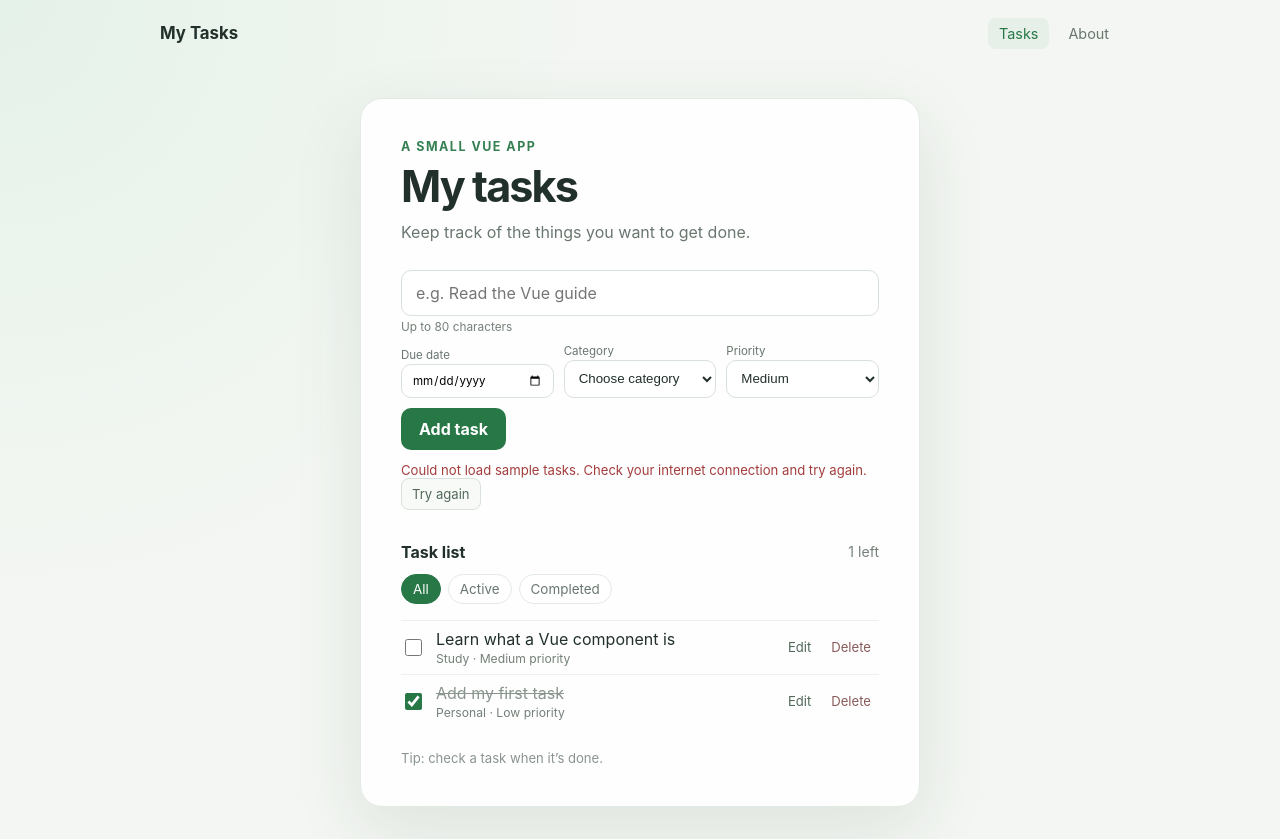
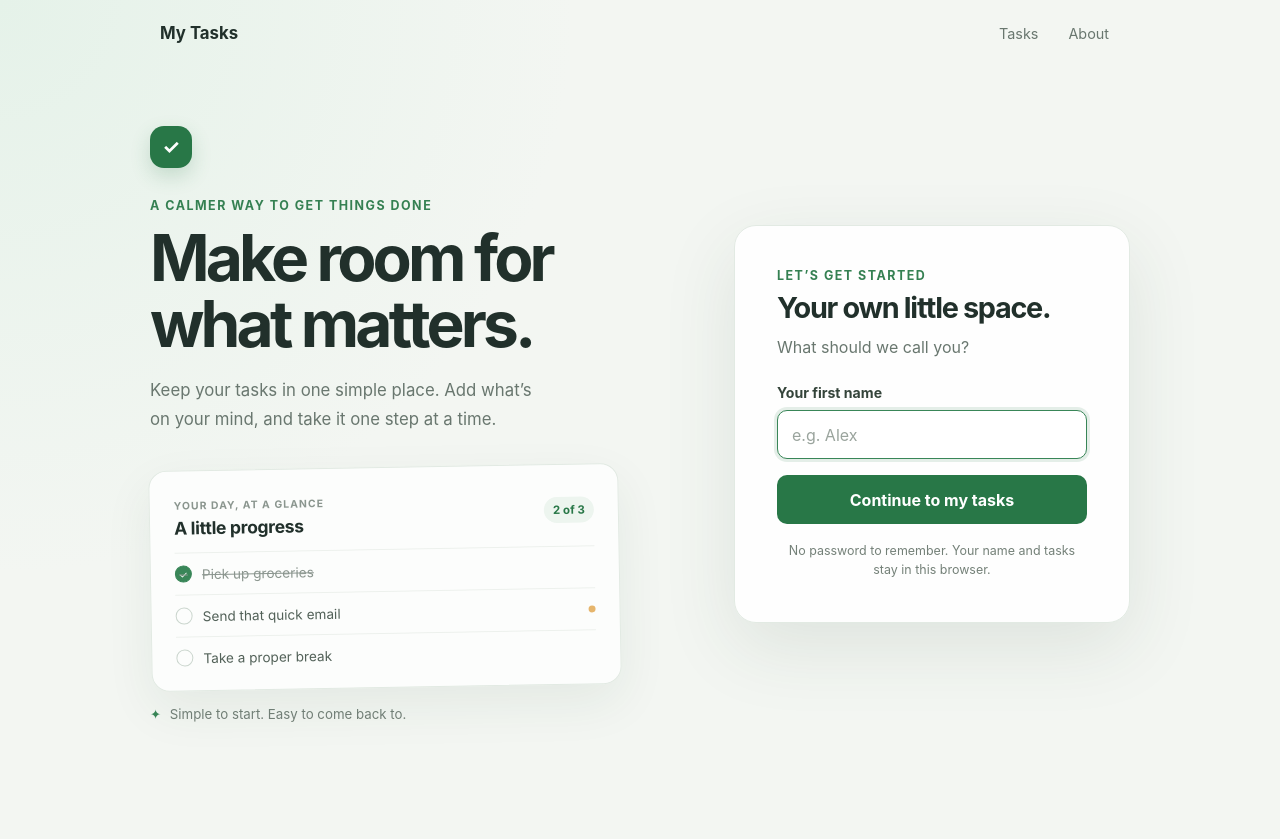
Before and after one commit to ChristineNanu/Task-Tracker, a Vue app in the folder vue-project/: page / in a window 1280 px wide. After the commit the page ends 800 px from the top, so only its background shows below. Built offline with nearby package versions, Linux system fonts and the light colour scheme; no server answers.

Commit message:
feat: implement welcome view with profile setup and task preview

```diff
--- a/vue-project/src/assets/main.css
+++ b/vue-project/src/assets/main.css
@@ -75,6 +75,259 @@ button {
   min-height: calc(100vh - 66px);
   place-items: center;
   padding: 32px 18px;
+}
+
+.welcome-page {
+  display: grid;
+  min-height: calc(100vh - 66px);
+  place-items: center;
+  padding: 54px 24px 72px;
+}
+
+.welcome-layout {
+  display: grid;
+  width: min(100%, 980px);
+  grid-template-columns: minmax(0, 1.1fr) minmax(320px, 0.9fr);
+  align-items: center;
+  gap: clamp(40px, 8vw, 100px);
+}
+
+.welcome-copy {
+  max-width: 470px;
+}
+
+.welcome-mark {
+  display: grid;
+  width: 42px;
+  height: 42px;
+  margin-bottom: 30px;
+  place-items: center;
+  border-radius: 14px;
+  background: #287747;
+  color: white;
+  font-size: 1.25rem;
+  font-weight: 750;
+  box-shadow: 0 8px 20px rgba(40, 119, 71, 0.2);
+}
+
+.welcome-copy .eyebrow {
+  margin-bottom: 12px;
+}
+
+.welcome-copy h1 {
+  max-width: 430px;
+  font-size: clamp(2.5rem, 5vw, 4rem);
+  letter-spacing: -0.06em;
+  line-height: 1.04;
+}
+
+.welcome-description {
+  max-width: 390px;
+  margin-top: 18px;
+  color: #69776f;
+  font-size: 1.05rem;
+  line-height: 1.7;
+}
+
+.preview-card {
+  margin-top: 34px;
+  padding: 22px 24px 12px;
+  border: 1px solid #e2eae3;
+  border-radius: 18px;
+  background: rgba(255, 255, 255, 0.8);
+  box-shadow: 0 18px 50px rgba(35, 65, 46, 0.07);
+  transform: rotate(-1deg);
+}
+
+.preview-heading {
+  display: flex;
+  align-items: center;
+  justify-content: space-between;
+  margin-bottom: 14px;
+}
+
+.preview-label {
+  color: #8a958e;
+  font-size: 0.65rem;
+  font-weight: 750;
+  letter-spacing: 0.1em;
+}
+
+.preview-heading h2 {
+  margin-top: 4px;
+  font-size: 1.1rem;
+  letter-spacing: -0.02em;
+}
+
+.preview-count {
+  padding: 6px 9px;
+  border-radius: 999px;
+  background: #edf5ef;
+  color: #287747;
+  font-size: 0.72rem;
+  font-weight: 700;
+}
+
+.preview-task {
+  display: flex;
+  min-height: 42px;
+  align-items: center;
+  gap: 10px;
+  border-top: 1px solid #edf1ed;
+  color: #526158;
+  font-size: 0.85rem;
+}
+
+.preview-check {
+  display: grid;
+  width: 17px;
+  height: 17px;
+  flex-shrink: 0;
+  place-items: center;
+  border: 1.5px solid #cbd6ce;
+  border-radius: 50%;
+  color: white;
+  font-size: 0.62rem;
+}
+
+.preview-task.is-done {
+  color: #8a958e;
+  text-decoration: line-through;
+}
+
+.preview-task.is-done .preview-check {
+  border-color: #398658;
+  background: #398658;
+  text-decoration: none;
+}
+
+.preview-dot {
+  width: 7px;
+  height: 7px;
+  margin-left: auto;
+  border-radius: 50%;
+  background: #e6b56c;
+}
+
+.welcome-reassurance {
+  margin-top: 18px;
+  color: #748078;
+  font-size: 0.83rem;
+}
+
+.welcome-reassurance span {
+  margin-right: 5px;
+  color: #398658;
+}
+
+.welcome-panel {
+  padding: clamp(28px, 4vw, 42px);
+  border: 1px solid #e2eae3;
+  border-radius: 22px;
+  background: rgba(255, 255, 255, 0.95);
+  box-shadow: 0 24px 75px rgba(35, 65, 46, 0.1);
+}
+
+.panel-title {
+  margin-top: 8px;
+  font-size: 1.8rem;
+  letter-spacing: -0.045em;
+  line-height: 1.2;
+}
+
+.panel-description {
+  margin-top: 9px;
+  color: #69776f;
+  line-height: 1.55;
+}
+
+.welcome-form {
+  display: grid;
+  gap: 9px;
+  margin-top: 25px;
+}
+
+.welcome-form label {
+  color: #34443a;
+  font-size: 0.88rem;
+  font-weight: 650;
+}
+
+.welcome-form input {
+  width: 100%;
+  min-height: 49px;
+  padding: 0 14px;
+  border: 1px solid #d8e1da;
+  border-radius: 10px;
+  background: #fff;
+  color: #21302b;
+  outline: none;
+}
+
+.welcome-form input::placeholder {
+  color: #9aa49d;
+}
+
+.welcome-form input:focus {
+  border-color: #398658;
+  box-shadow: 0 0 0 3px rgba(57, 134, 88, 0.13);
+}
+
+.welcome-submit {
+  display: flex;
+  width: 100%;
+  min-height: 49px;
+  align-items: center;
+  justify-content: center;
+  margin-top: 7px;
+  padding: 0 18px;
+  border: 0;
+  border-radius: 10px;
+  background: #287747;
+  color: white;
+  font-weight: 700;
+  text-align: center;
+  text-decoration: none;
+  transition: background 150ms ease, transform 150ms ease;
+}
+
+.welcome-submit:hover {
+  background: #1f633a;
+  transform: translateY(-1px);
+}
+
+.welcome-submit:focus-visible,
+.text-button:focus-visible {
+  outline: 3px solid rgba(57, 134, 88, 0.32);
+  outline-offset: 3px;
+}
+
+.privacy-note {
+  margin-top: 18px;
+  color: #748078;
+  font-size: 0.78rem;
+  line-height: 1.5;
+  text-align: center;
+}
+
+.welcome-error {
+  color: #a33c3c;
+  font-size: 0.8rem;
+}
+
+.text-button {
+  display: block;
+  margin: 20px auto 0;
+  padding: 4px;
+  border: 0;
+  background: transparent;
+  color: #287747;
+  font-size: 0.84rem;
+  font-weight: 650;
+}
+
+.text-button:hover {
+  text-decoration: underline;
 }
 
 .task-card {
@@ -471,6 +724,35 @@ h1 {
   clip-path: inset(50%);
 }
 
+@media (max-width: 760px) {
+  .welcome-page {
+    padding: 34px 18px 48px;
+  }
+
+  .welcome-layout {
+    grid-template-columns: 1fr;
+    gap: 30px;
+  }
+
+  .welcome-mark {
+    margin-bottom: 22px;
+  }
+
+  .welcome-copy h1 {
+    max-width: 360px;
+    font-size: clamp(2.45rem, 12vw, 3.2rem);
+  }
+
+  .preview-card {
+    margin-top: 24px;
+  }
+
+  .welcome-panel {
+    width: min(100%, 520px);
+    padding: 28px 24px;
+  }
+}
+
 @media (max-width: 480px) {
   .task-card {
     padding: 28px 22px;
--- a/vue-project/src/components/AppHeader.vue
+++ b/vue-project/src/components/AppHeader.vue
@@ -2,7 +2,7 @@
   <header class="site-header">
     <RouterLink class="site-name" to="/">My Tasks</RouterLink>
     <nav aria-label="Main navigation">
-      <RouterLink to="/" exact-active-class="active-link">Tasks</RouterLink>
+      <RouterLink to="/tasks" active-class="active-link">Tasks</RouterLink>
       <RouterLink to="/about" active-class="active-link">About</RouterLink>
     </nav>
   </header>
--- a/vue-project/src/router.ts
+++ b/vue-project/src/router.ts
@@ -1,11 +1,13 @@
 import { createRouter, createWebHistory } from 'vue-router'
 import AboutView from './views/AboutView.vue'
 import TasksView from './views/TasksView.vue'
+import WelcomeView from './views/WelcomeView.vue'
 
 const router = createRouter({
   history: createWebHistory(),
   routes: [
-    { path: '/', component: TasksView },
+    { path: '/', component: WelcomeView },
+    { path: '/tasks', component: TasksView },
     { path: '/about', component: AboutView },
   ],
 })
--- a/vue-project/src/views/AboutView.vue
+++ b/vue-project/src/views/AboutView.vue
@@ -7,7 +7,7 @@
         This small task app is a place to practice Vue concepts like reactive data,
         components, props, events, and loading data from an API.
       </p>
-      <RouterLink class="back-link" to="/">Back to tasks</RouterLink>
+      <RouterLink class="back-link" to="/tasks">Back to tasks</RouterLink>
     </section>
   </main>
 </template>
--- /dev/null
+++ b/vue-project/src/views/WelcomeView.vue
@@ -0,0 +1,114 @@
+<script setup lang="ts">
+import { ref } from 'vue'
+import { useRouter } from 'vue-router'
+
+const profileKey = 'task-tracker-profile'
+const router = useRouter()
+const profileName = ref(loadProfile())
+const name = ref('')
+const errorMessage = ref('')
+const isEditing = ref(false)
+
+function loadProfile(): string {
+  try {
+    return localStorage.getItem(profileKey) ?? ''
+  } catch {
+    return ''
+  }
+}
+
+function saveProfile() {
+  const trimmedName = name.value.trim()
+  if (!trimmedName) return
+
+  try {
+    localStorage.setItem(profileKey, trimmedName)
+    profileName.value = trimmedName
+    errorMessage.value = ''
+    void router.push('/tasks')
+  } catch {
+    errorMessage.value = 'We couldn’t save your profile in this browser. Please try again.'
+  }
+}
+</script>
+
+<template>
+  <main class="welcome-page">
+    <section class="welcome-layout" aria-labelledby="welcome-title">
+      <div class="welcome-copy">
+        <div class="welcome-mark" aria-hidden="true">✓</div>
+        <p class="eyebrow">A calmer way to get things done</p>
+        <h1 id="welcome-title">Make room for what matters.</h1>
+        <p class="welcome-description">
+          Keep your tasks in one simple place. Add what’s on your mind, and take it one step at a time.
+        </p>
+
+        <div class="preview-card" aria-label="Example task list">
+          <div class="preview-heading">
+            <div>
+              <span class="preview-label">YOUR DAY, AT A GLANCE</span>
+              <h2>A little progress</h2>
+            </div>
+            <span class="preview-count">2 of 3</span>
+          </div>
+          <div class="preview-task is-done">
+            <span class="preview-check" aria-hidden="true">✓</span>
+            <span>Pick up groceries</span>
+          </div>
+          <div class="preview-task">
+            <span class="preview-check" aria-hidden="true"></span>
+            <span>Send that quick email</span>
+            <span class="preview-dot" aria-hidden="true"></span>
+          </div>
+          <div class="preview-task">
+            <span class="preview-check" aria-hidden="true"></span>
+            <span>Take a proper break</span>
+          </div>
+        </div>
+        <p class="welcome-reassurance"><span aria-hidden="true">✦</span> Simple to start. Easy to come back to.</p>
+      </div>
+
+      <div class="welcome-panel">
+        <template v-if="profileName && !isEditing">
+          <p class="eyebrow">Welcome back</p>
+          <h2 class="panel-title">Ready when you are, {{ profileName }}.</h2>
+          <p class="panel-description">Pick up right where you left off.</p>
+          <RouterLink class="welcome-submit" to="/tasks">Go to my tasks</RouterLink>
+          <button class="text-button" type="button" @click="isEditing = true">
+            Set up a different profile
+          </button>
+        </template>
+
+        <template v-else>
+          <p class="eyebrow">Let’s get started</p>
+          <h2 class="panel-title">Your own little space.</h2>
+          <p class="panel-description">What should we call you?</p>
+
+          <form class="welcome-form" @submit.prevent="saveProfile">
+            <label for="profile-name">Your first name</label>
+            <input
+              id="profile-name"
+              v-model="name"
+              type="text"
+              name="name"
+              autocomplete="given-name"
+              placeholder="e.g. Alex"
+              maxlength="60"
+              required
+              autofocus
+            />
+            <button class="welcome-submit" type="submit">Continue to my tasks</button>
+            <p v-if="errorMessage" class="welcome-error" role="alert">{{ errorMessage }}</p>
+          </form>
+
+          <p class="privacy-note">
+            No password to remember. Your name and tasks stay in this browser.
+          </p>
+          <button v-if="profileName" class="text-button" type="button" @click="isEditing = false">
+            Back to {{ profileName }}’s profile
+          </button>
+        </template>
+      </div>
+    </section>
+  </main>
+</template>
```
